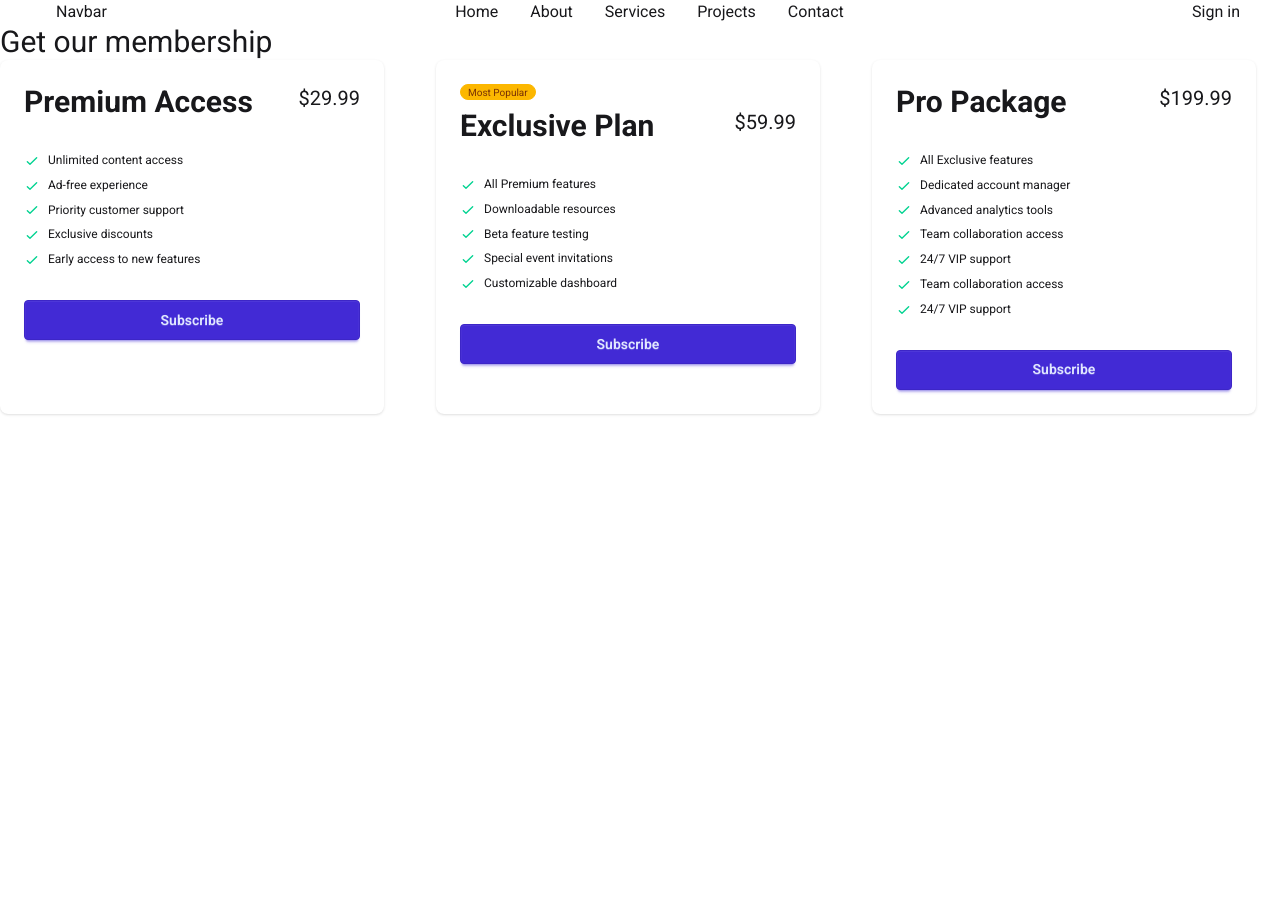
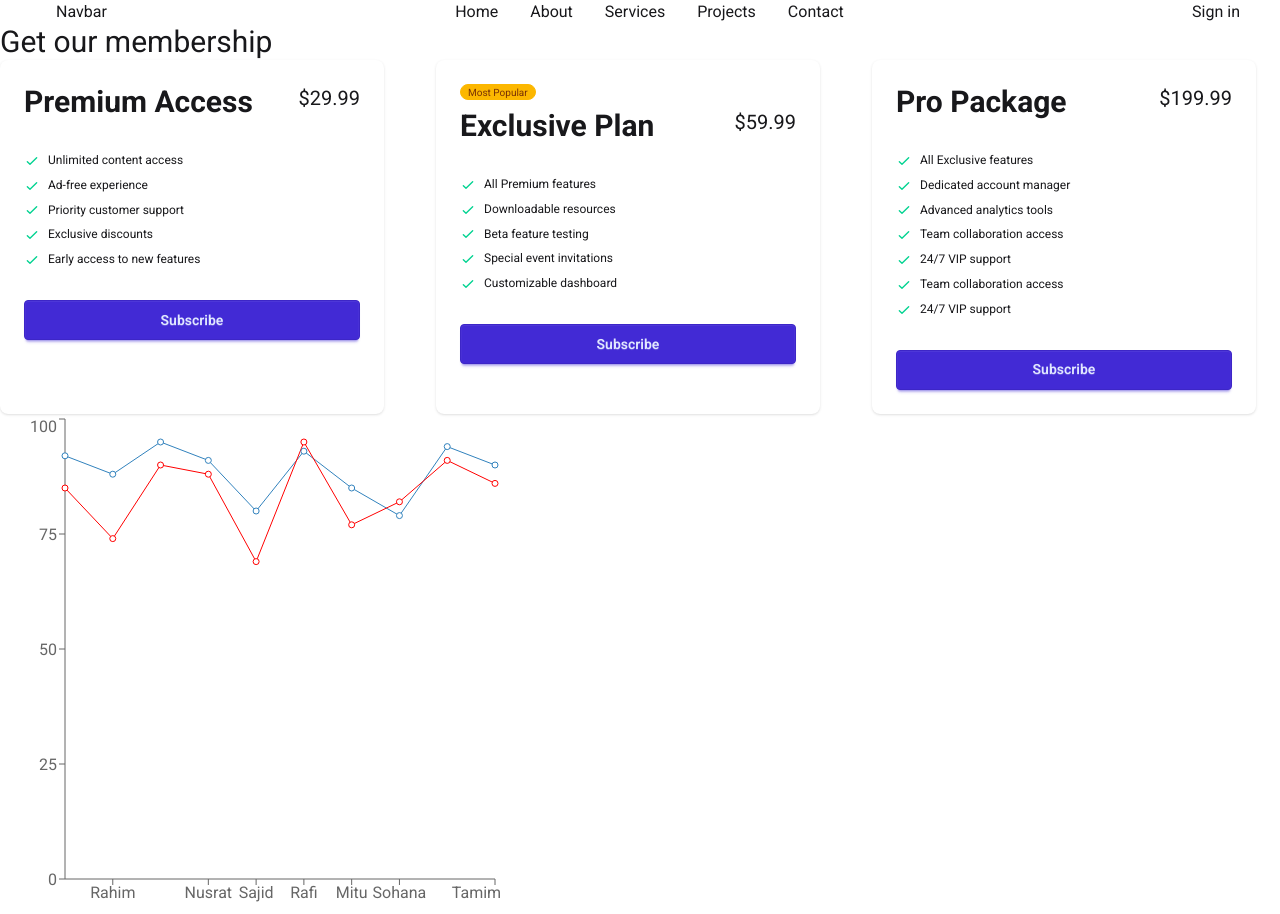
Before and after one commit to Wasima230Sultana/react-pricing-options, a React (Vite) app: page / in a window 1280 px wide. Before the commit the page ends 800 px from the top, so only its background shows below. Built offline with nearby package versions, Linux system fonts and the light colour scheme.

Commit message:
Add recharts data

```diff
--- a/src/App.jsx
+++ b/src/App.jsx
@@ -4,6 +4,7 @@ import './App.css'
 import DaisyUINav from './Components/DaisyUINav';
 import Navbar from './Components/Navbar';
 import PricingOptions from './Components/PricingOptions';
+import ResultChart from './Components/ResultChart';
 
 const pricingPromise = fetch('pricingData.json').then((res) => res.json());
 
@@ -22,6 +23,9 @@ function App() {
         }>
           <PricingOptions pricingPromise={pricingPromise}></PricingOptions>
         </Suspense>
+
+
+        <ResultChart></ResultChart>
       </main>
 
     </>
--- /dev/null
+++ b/src/Components/ResultChart.jsx
@@ -0,0 +1,30 @@
+import React from 'react';
+import { Line, LineChart, XAxis, YAxis } from 'recharts';
+const resultData = [
+  { "id": 1, "name": "Aisha", "physics": 85, "chemistry": 78, "math": 92 },
+  { "id": 2, "name": "Rahim", "physics": 74, "chemistry": 81, "math": 88 },
+  { "id": 3, "name": "Karim", "physics": 90, "chemistry": 85, "math": 95 },
+  { "id": 4, "name": "Nusrat", "physics": 88, "chemistry": 79, "math": 91 },
+  { "id": 5, "name": "Sajid", "physics": 69, "chemistry": 72, "math": 80 },
+  { "id": 6, "name": "Rafi", "physics": 95, "chemistry": 89, "math": 93 },
+  { "id": 7, "name": "Mitu", "physics": 77, "chemistry": 70, "math": 85 },
+  { "id": 8, "name": "Sohana", "physics": 82, "chemistry": 84, "math": 79 },
+  { "id": 9, "name": "Hasan", "physics": 91, "chemistry": 88, "math": 94 },
+  { "id": 10, "name": "Tamim", "physics": 86, "chemistry": 80, "math": 90 }
+]
+
+const ResultChart = () => {
+    return (
+        <div>
+            <LineChart width={500} height={500} data={resultData}>
+                <XAxis dataKey={'name'}></XAxis>
+                <YAxis></YAxis>
+                <Line dataKey="math"></Line>
+                <Line dataKey={"physics"} stroke='red'></Line>
+
+            </LineChart>
+        </div>
+    );
+};
+
+export default ResultChart;
```
